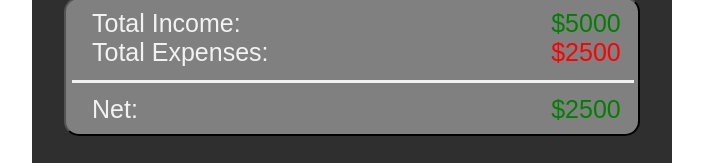
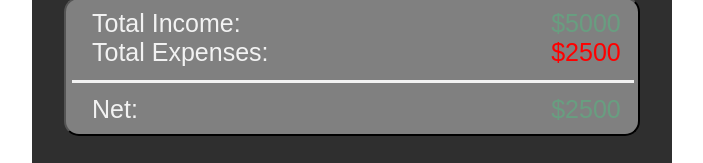
Before and after one commit to home0712/cmsc434-final, a plain HTML site: page tabs/tab1-home/tab1-home.html in a window 1280 px wide. Shown: the part 161-324 px from the top of the page, without its empty margins (288-991 px from the left). Drawn offline with Linux system fonts and the light colour scheme.

Commit message:
change color

```diff
--- a/tabs/tab1-home/styles.css
+++ b/tabs/tab1-home/styles.css
@@ -18,7 +18,7 @@
 
 }
 .positive {
-    color: green;
+    color: #689e80;
 }
 .negative {
     color: red;
```
